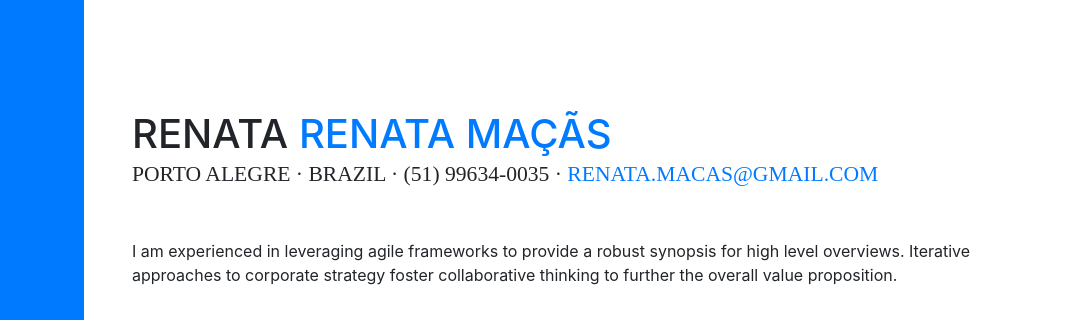
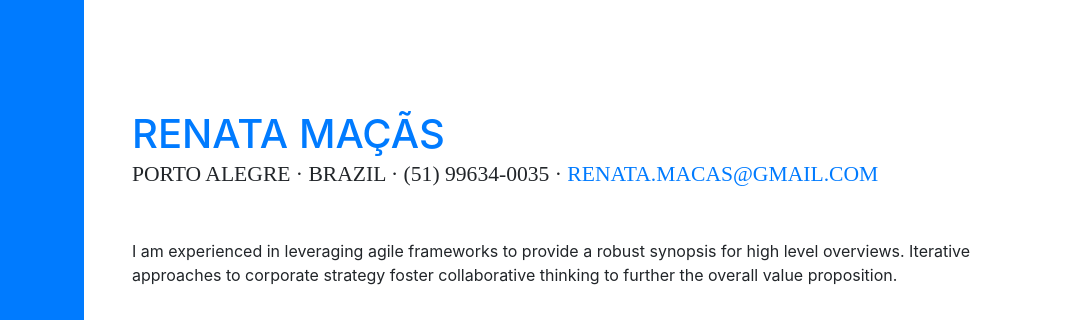
Before and after one commit to macasrenata/macasrenata.github.io, a website with bundled scripts: page index.html in a window 1280 px wide. Shown: the part 149-469 px from the top of the page, 188-1280 px from the left. Built offline with nearby package versions, Linux system fonts and the light colour scheme; files whose address does not match are found by name; a web font is replaced by a local one.

Commit message:
ajustes commit

```diff
--- a/index.html
+++ b/index.html
@@ -65,7 +65,7 @@
 
       <section class="resume-section p-3 p-lg-5 d-flex d-column" id="about">
         <div class="my-auto">
-          <h1 class="mb-0">Renata
+          <h1 class="mb-0">
             <span class="text-primary">Renata Maçãs</span>
           </h1>
           <div class="subheading mb-5">Porto Alegre · Brazil · (51) 99634-0035 ·
```
